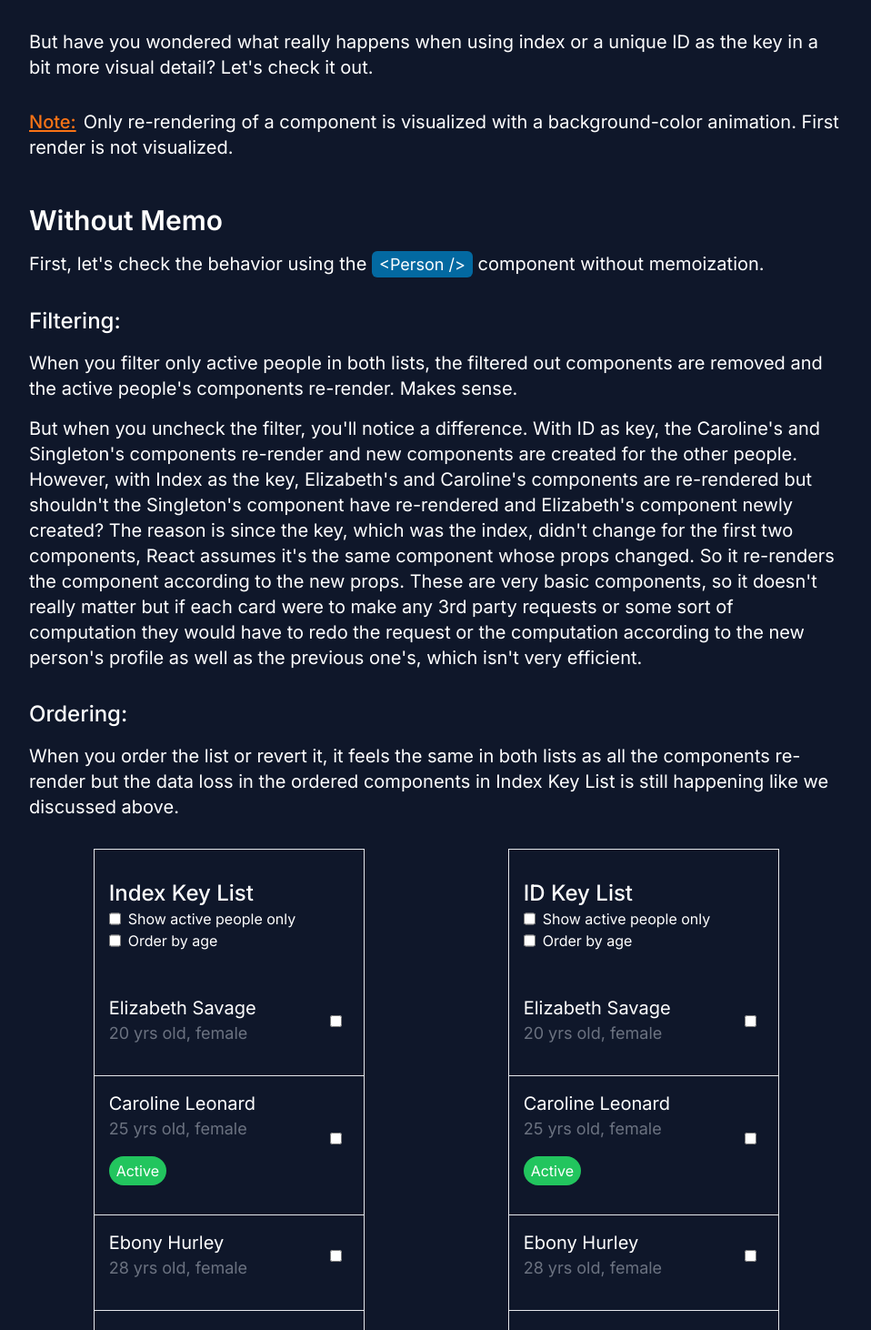
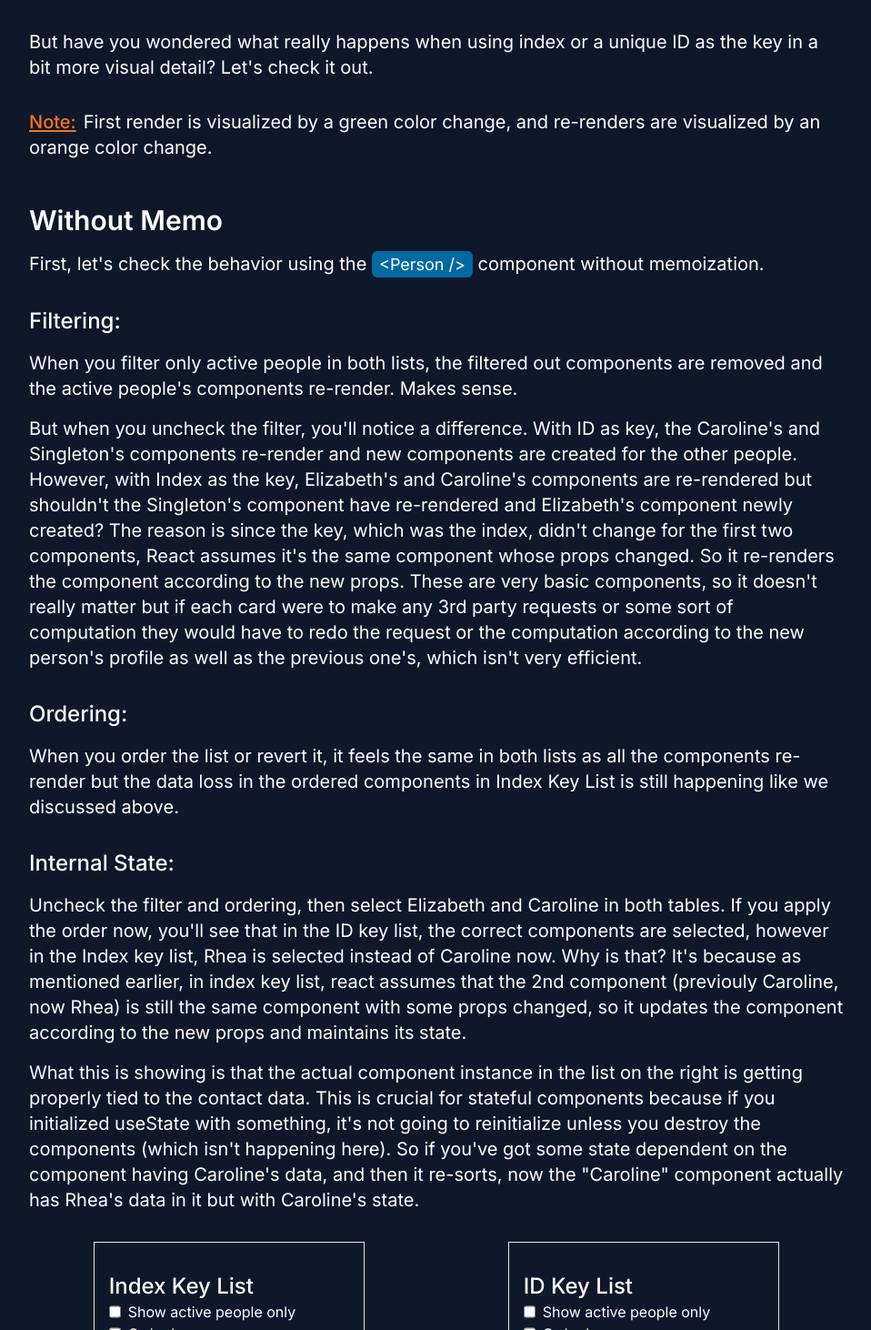
Before and after one commit to MashhoodIjaz/react-list-keys, a Next.js app: page / in a window 1280 px wide. Shown: the part 388-1850 px from the top of the page at 91% size, without its empty margins (160-1118 px from the left). Built offline with nearby package versions, Linux system fonts and the light colour scheme.

Commit message:
update content

```diff
--- a/src/app/page.js
+++ b/src/app/page.js
@@ -27,8 +27,8 @@ export default function Home() {
         <span className="mr-2 font-medium underline underline-offset-2 text-orange-500">
           Note:
         </span>
-        Only re-rendering of a component is visualized with a background-color
-        animation. First render is not visualized.
+        First render is visualized by a green color change, and re-renders are
+        visualized by an orange color change.
       </p>
 
       <section className="my-8">
@@ -72,6 +72,30 @@ export default function Home() {
           as all the components re-render but the data loss in the ordered
           components in Index Key List is still happening like we discussed
           above.
+        </p>
+
+        <h3 className="mt-8 text-xl lg:text-2xl font-medium">
+          Internal State:
+        </h3>
+        <p className="my-4">
+          Uncheck the filter and ordering, then select Elizabeth and Caroline in
+          both tables. If you apply the order now, you'll see that in the ID key
+          list, the correct components are selected, however in the Index key
+          list, Rhea is selected instead of Caroline now. Why is that? It's
+          because as mentioned earlier, in index key list, react assumes that
+          the 2nd component (previouly Caroline, now Rhea) is still the same
+          component with some props changed, so it updates the component
+          according to the new props and maintains its state.
+        </p>
+        <p className="my-4">
+          What this is showing is that the actual component instance in the list
+          on the right is getting properly tied to the contact data. This is
+          crucial for stateful components because if you initialized useState
+          with something, it's not going to reinitialize unless you destroy the
+          components (which isn't happening here). So if you've got some state
+          dependent on the component having Caroline's data, and then it
+          re-sorts, now the "Caroline" component actually has Rhea's data in it
+          but with Caroline's state.
         </p>
 
         <div className="flex flex-row flex-wrap justify-around mt-8 gap-4">
@@ -130,9 +154,12 @@ export default function Home() {
         </h2>
 
         <p className="my-4">
-          If you need to render a list of items where their order might change
-          or a filter may be applied, you should consider using the item's
-          unique ID as the key along with memo.
+          Using the unique key instead of the index keeps the state coupled to
+          the correct data, rather than to the position in the list. If you need
+          to render a list of items, which have some internal state, and their
+          order might change or a filter may be applied, you should use the
+          item's unique ID as the key (optionally wrapping item component in
+          memo() if you want to prevent re-renders).
         </p>
       </section>
     </main>
```
